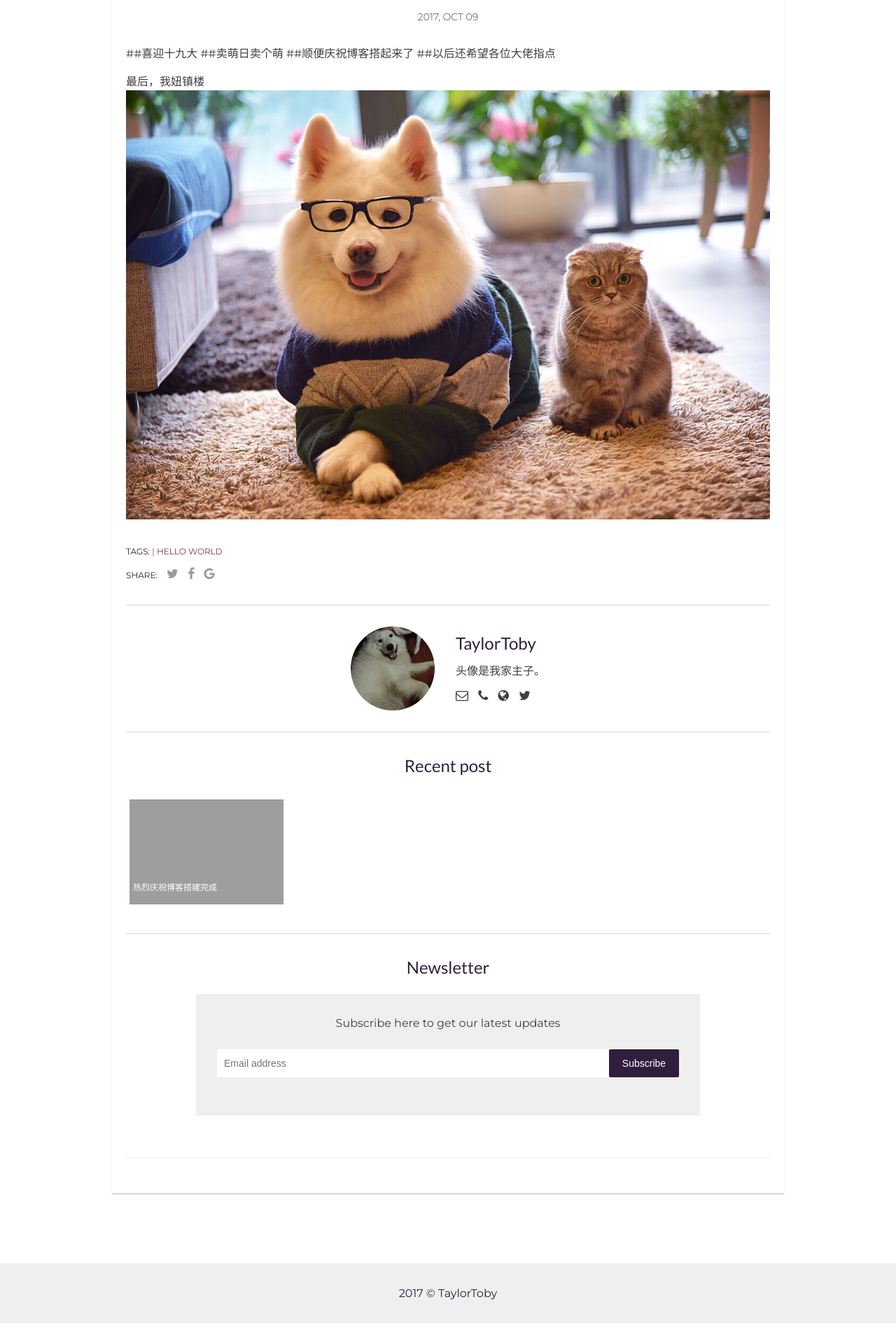
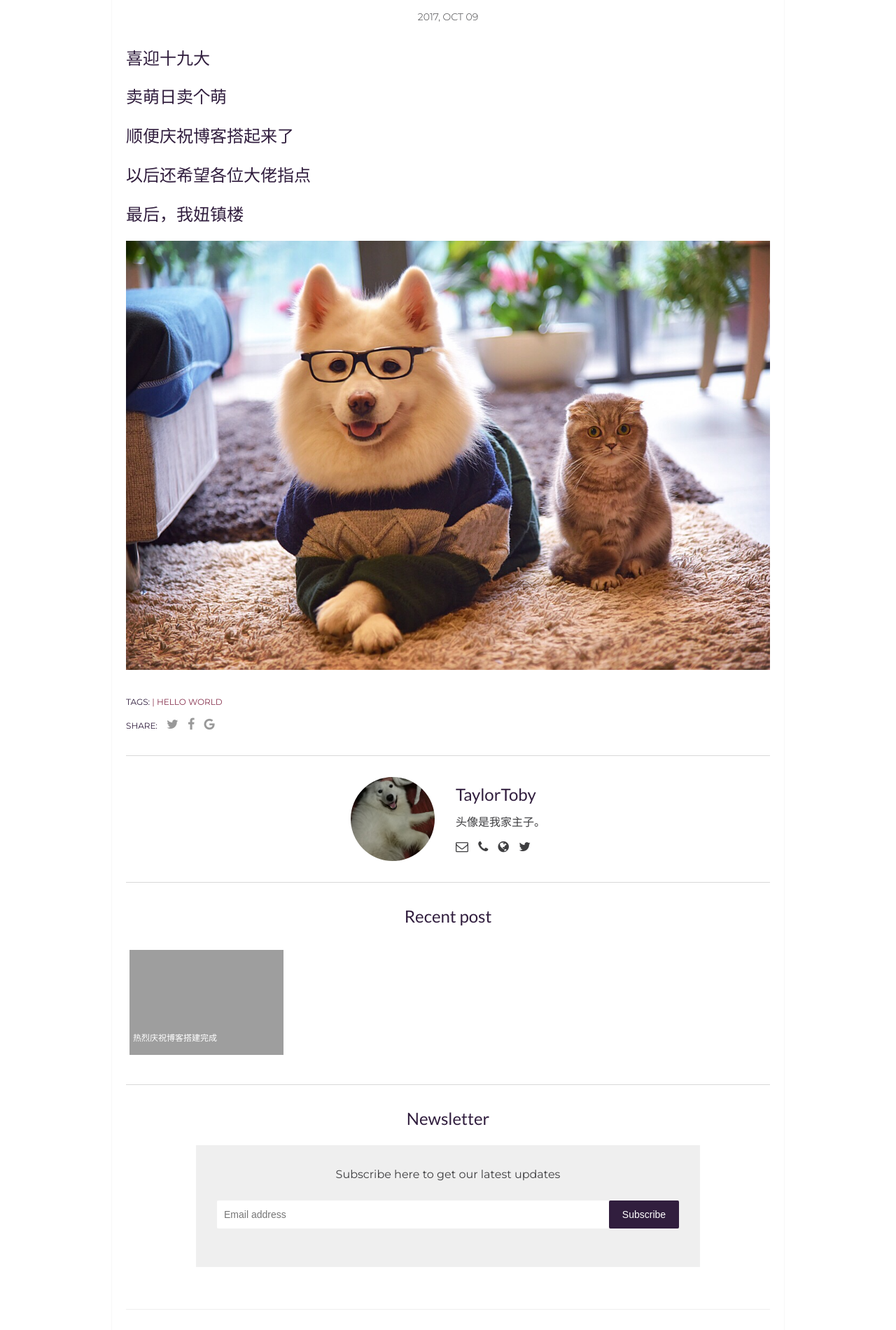
Before and after one commit to xiaozhuyaoye/xiaozhuyaoye.github.io, a Jekyll site: the page built from _posts/2017-10-09-热烈庆祝博客搭建完成.markdown, in a window 1280 px wide. Shown: the part 603-2503 px from the top of the page at 70% size. Built offline with Jekyll 4.4.1, drawn with Linux system fonts in a browser that asks for light colours; comment, search, counter and statistics services are not loaded; grey boxes are pictures that could not be loaded.

Commit message:
修改文章格式

```diff
--- a/_posts/2017-10-09-热烈庆祝博客搭建完成.markdown
+++ b/_posts/2017-10-09-热烈庆祝博客搭建完成.markdown
@@ -8,10 +8,10 @@ tags: [Hello World]
 author:  Taylor Toby # Add name author (optional)
 ---
 
-##喜迎十九大
-##卖萌日卖个萌
-##顺便庆祝博客搭起来了
-##以后还希望各位大佬指点
+## 喜迎十九大
+## 卖萌日卖个萌
+## 顺便庆祝博客搭起来了
+## 以后还希望各位大佬指点
 
-最后，我妞镇楼
+## 最后，我妞镇楼
 ![妞妞]({{site.baseurl}}/assets/img/niu.jpg)
```
